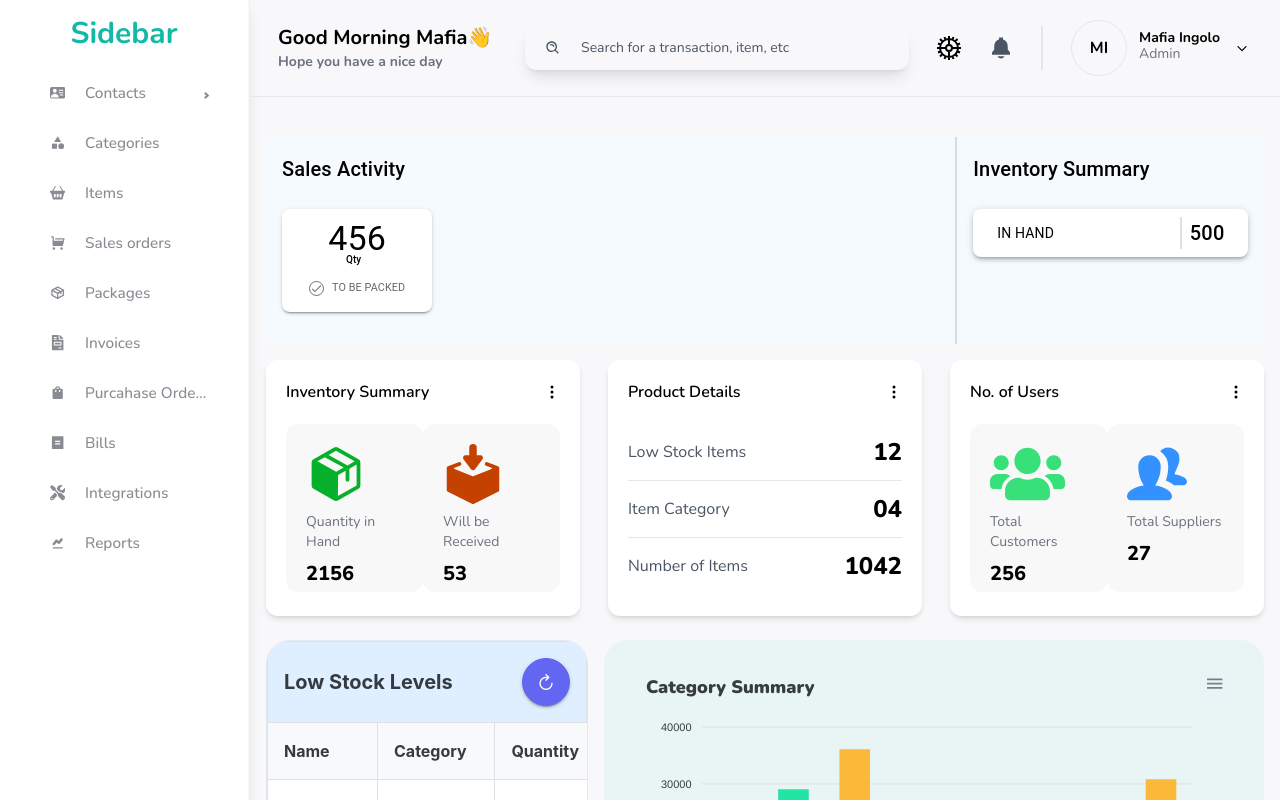
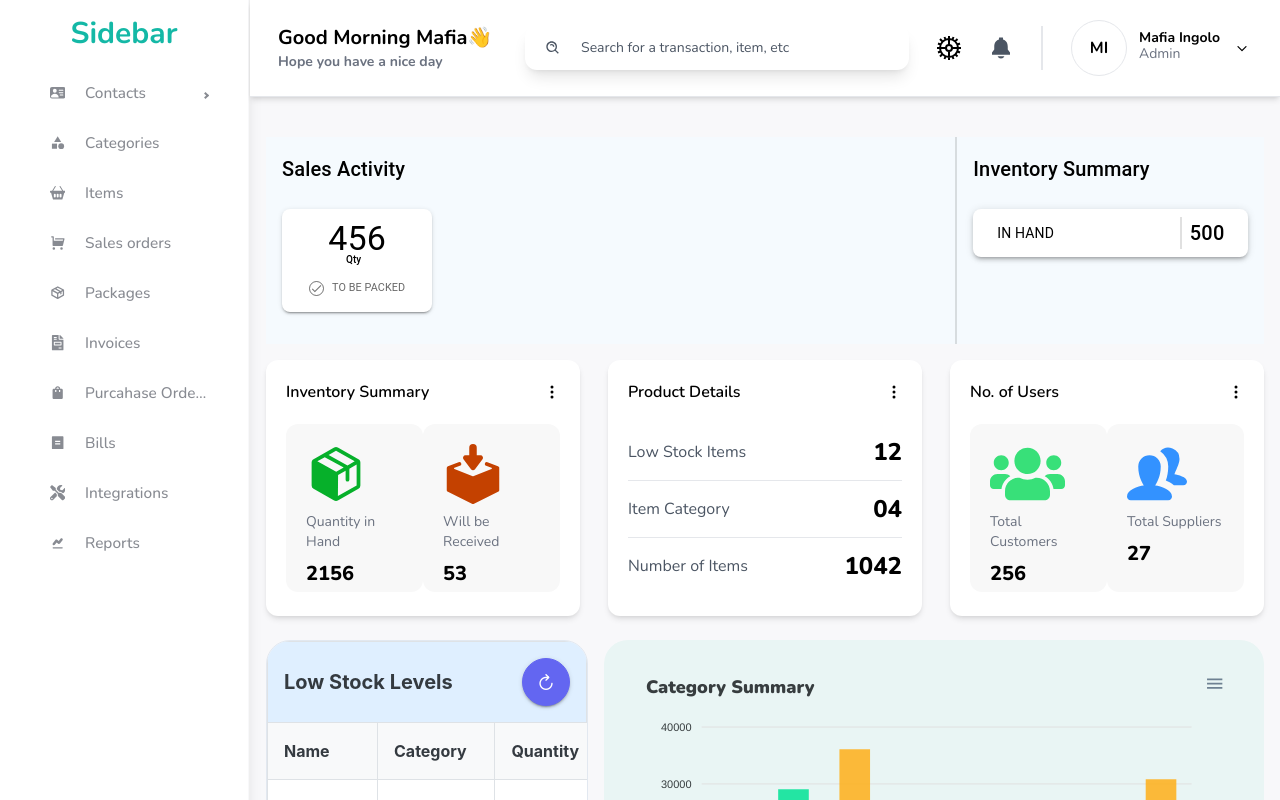
Before and after one commit to Strangeal/front-trakade, a React (Vite) app: page /dashboard in a window 1280 px wide. Shown: the top 800 px of the page. Built offline with nearby package versions, Linux system fonts and the light colour scheme.

Commit message:
Update Home.module.css

```diff
--- a/src/styles/Home.module.css
+++ b/src/styles/Home.module.css
@@ -3,7 +3,7 @@ section.home {
 }
 
 div.top-nav {
-  @apply border-b w-full px-7 py-5 mb-10 flex justify-between items-center;
+  @apply bg-white shadow-md border-b w-full px-7 py-5 mb-10 flex justify-between items-center;
 }
 
 div.main-content {
```
